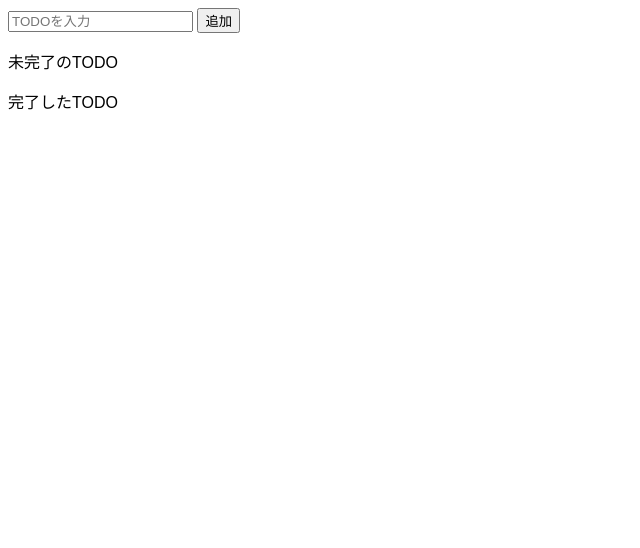
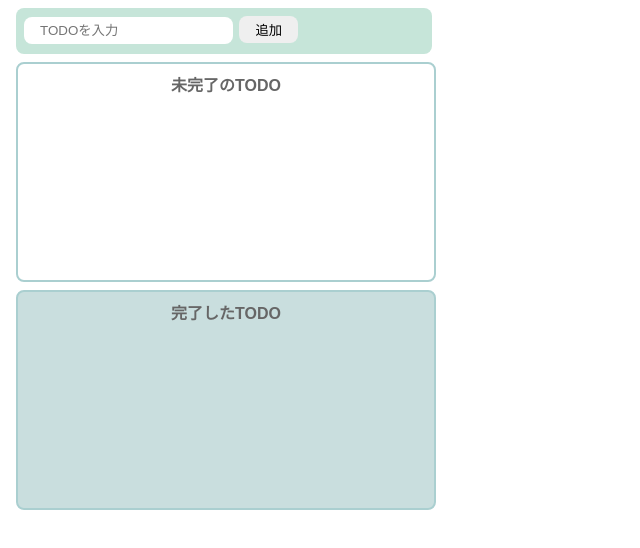
Before and after one commit to wiskerpaddy/reactLearning, a website built with Parcel: page sandbox/src/index.html in a window 1280 px wide. Shown: the whole page, without its empty margins (0-640 px from the left). Built offline with nearby package versions, Linux system fonts and the light colour scheme.

Commit message:
Update styles.css

```diff
--- a/sandbox/src/styles.css
+++ b/sandbox/src/styles.css
@@ -1,3 +1,66 @@
 body {
   font-family: sans-serif;
+  color: #666;
 }
+
+input {
+  border-radius: 8px;
+  border: none;
+  padding: 6px 16px;
+}
+
+button {
+  border-radius: 8px;
+  border: none;
+  padding: 4px 16px;
+  margin: 0px 2px;
+}
+
+button:hover {
+  background-color: #79a8a9;
+  color: #fff;
+  cursor: pointer;
+}
+
+.input-area {
+  background-color: #c6e5d9;
+  width: 400px;
+  height: 30px;
+  padding: 8px;
+  margin: 8px;
+  border-radius: 8px;
+}
+
+.incomplete-area {
+  border: 2px solid #aacfd0;
+  width: 400px;
+  min-height: 200px;
+  padding: 8px;
+  margin: 8px;
+  border-radius: 8px;
+}
+
+.complete-area {
+  border: 2px solid #aacfd0;
+  width: 400px;
+  min-height: 200px;
+  padding: 8px;
+  margin: 8px;
+  border-radius: 8px;
+  background-color: #c9dede;
+}
+
+.title {
+  text-align: center;
+  margin-top: 0;
+  font-weight: bold;
+}
+
+.list-row {
+  display: flex;
+  align-items: center;
+}
+
+.todo-item {
+  margin: 6px;
+}
```
